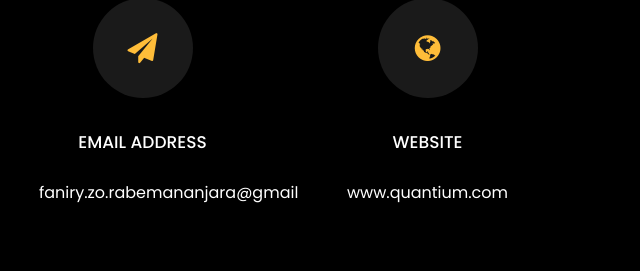
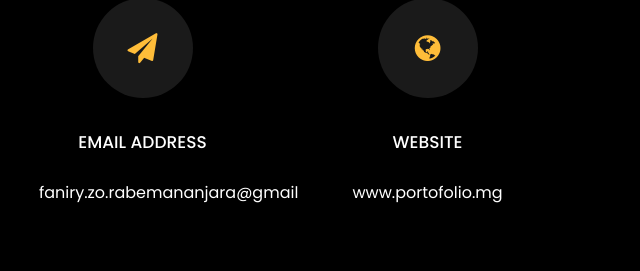
Before and after one commit to FaniryRABEMANANJARA/Portofolio-Faniry-Rabemananjara, a plain HTML site: page index.html in a window 1280 px wide. Shown: the part 6215-6486 px from the top of the page, 640-1280 px from the left. Drawn offline with nearby package versions, Linux system fonts and the light colour scheme; files whose address does not match are found by name.

Commit message:
Update index.html

```diff
--- a/index.html
+++ b/index.html
@@ -552,7 +552,7 @@
                             <span class="icon-globe"></span>
                         </div>
                         <h3 class="mb-4">Website</h3>
-                        <p><a href="#">www.quantium.com</a></p>
+                        <p><a href="https://faniryrabemananjara.github.io/Portofolio-Faniry-Rabemananjara/">www.portofolio.mg</a></p>
                     </div>
                 </div>
             </div>
```
